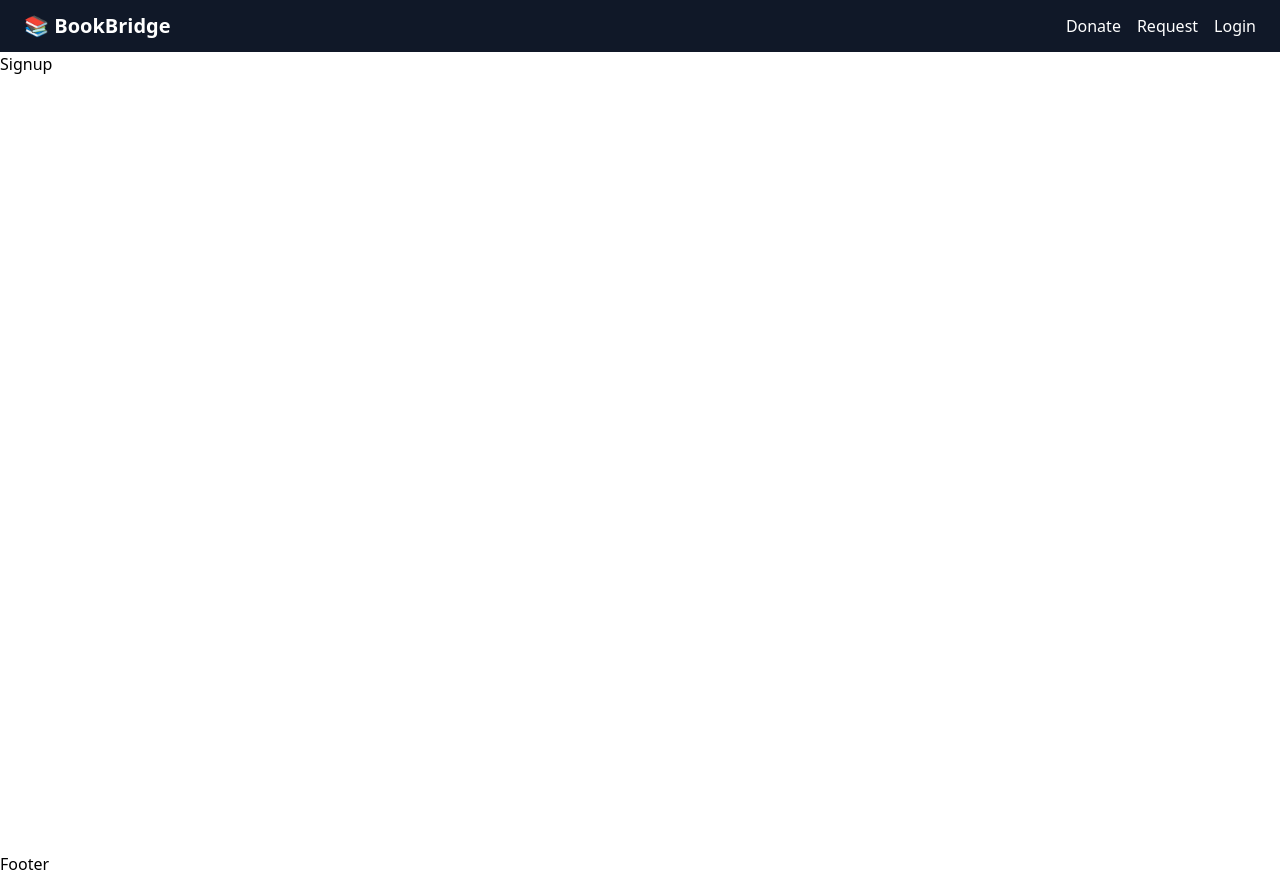
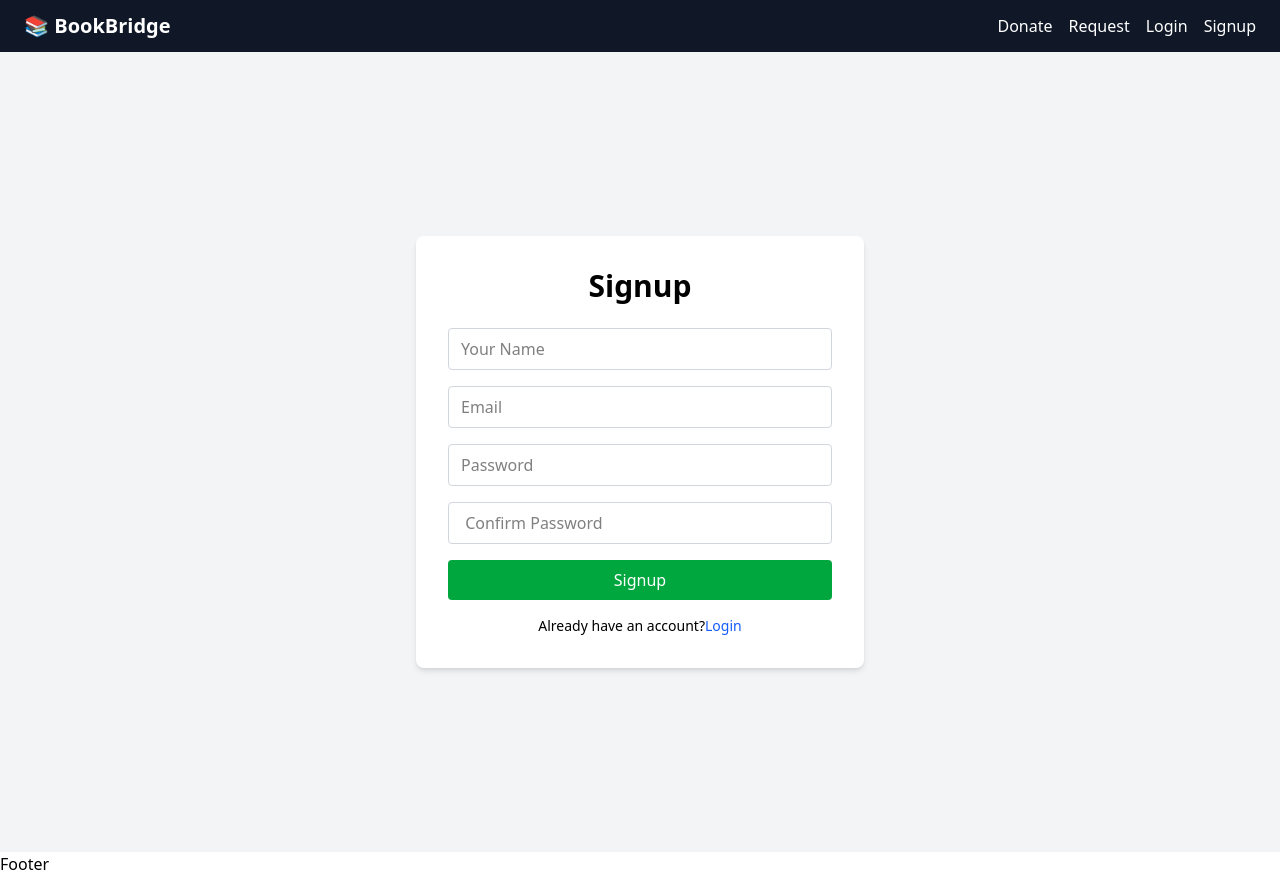
Before and after one commit to souravsharma7194-sketch/BridgeBook, a React (Vite) app: page /signup in a window 1280 px wide. Built offline with nearby package versions, Linux system fonts and the light colour scheme.

Commit message:
just made login and signup page used useNavigate hook and Api context

```diff
--- a/src/components/Navbar.jsx
+++ b/src/components/Navbar.jsx
@@ -1,8 +1,13 @@
 import React from 'react'
 import { Link } from 'react-router-dom'
+import { useAuth } from '../context/AuthContext'
 
 
 const Navbar = () => {
+
+const {user,logout} = useAuth();
+
+
   return (
 
 
@@ -11,8 +16,27 @@ const Navbar = () => {
     <div className="space-x-4">
       <Link to="/donate">Donate</Link>
       <Link to="/request">Request</Link>
-      <Link to="/login">Login</Link>
-    </div>
+
+{ user ? (
+
+<>
+<span className='font-semibold'> Hi, {user.name}</span>
+<button onClick={logout}
+className="bg-red-500 hover:bg-red-600 px-3 py-1 rounded">
+Logout
+</button>
+</>
+) : (
+
+<>
+
+<Link to= "/login">Login</Link>
+<Link to= "/signup">Signup</Link>
+
+</>
+)}
+
+</div>
   </nav>
 
 
--- a/src/context/AuthContext.jsx
+++ b/src/context/AuthContext.jsx
@@ -1,9 +1,24 @@
-import React from 'react'
+import React, { createContext, useState } from 'react'
+import { useContext } from 'react';
 
-const AuthContext = () => {
-  return (
-    <div>AuthContext</div>
-  )
+const AuthContext = createContext();
+
+export const AuthProvider = ({children}) => {
+
+  const [user,setUser] = useState(null);
+
+  const login = (userData) => setUser(userData);
+  const logout = () => setUser(null);
+
+    return (
+
+<AuthContext.Provider value={{user,login,logout}}>
+{children}
+</AuthContext.Provider>
+
+)
 }
 
-export default AuthContext
+export const useAuth = () => useContext(AuthContext);
+
+export default AuthContext;
--- a/src/main.jsx
+++ b/src/main.jsx
@@ -3,9 +3,12 @@ import { createRoot } from 'react-dom/client'
 import './index.css'
 import App from './App.jsx'
 import { BrowserRouter } from 'react-router-dom'
+import { AuthProvider } from './context/AuthContext.jsx'
 createRoot(document.getElementById('root')).render(
   <BrowserRouter>
+  <AuthProvider>
     <App />
+    </AuthProvider>
     </BrowserRouter>
 
 )
--- a/src/pages/Login.jsx
+++ b/src/pages/Login.jsx
@@ -1,8 +1,71 @@
-import React from 'react'
+import React, { useState } from 'react'
+import { useAuth } from '../context/AuthContext'
+import { useNavigate } from 'react-router-dom';
 
 const Login = () => {
-  return (
-    <div>Login</div>
+
+const {login} = useAuth();
+const navigate = useNavigate();
+const [email,setEmail] = useState("");
+const [password,setPassword] = useState("");
+
+const handleLogin = () => {
+
+if(!email || !password){
+
+alert("please enter both email and password");
+return;
+}
+
+
+
+    const firstUser = {name: "John Cena", email};
+
+    login(firstUser);
+     navigate("/");
+
+
+
+
+}
+
+return (
+    <div className="min-h-screen flex items-center justify-center bg-gray-100 px-2">
+<div className="w-full max-w-md bg-white shadow-md rounded-lg p-8">
+<h2 className="font-semibold text-3xl mb-6 text-center ">Login</h2>
+
+<input
+ type="email"
+ placeholder="Email"
+ className="py-2 px-3 border-1 mb-4 rounded w-full border-gray-300 rounded focus:outline-none focus:ring-2 focus:ring-blue-500 "
+onChange={(e)=> setEmail(e.target.value)}
+
+/>
+<br/>
+
+<input
+ type="password"
+ placeholder="Password"
+ className="py-2 px-3 w-64 mb-2 border-1 rounded w-full border-gray-300 rounded focus:outline-none focus:ring-2 focus:ring-blue-500 "
+ onChange={(e)=> setPassword(e.target.value)}
+ />
+<br/>
+
+<button
+className="bg-blue-600 py-2 px-6 text-white rounded hover:bg-blue-800 w-full "
+onClick={handleLogin}
+>
+    Login
+</button>
+
+
+</div>
+
+
+
+
+
+</div>
   )
 }
 
--- a/src/pages/Signup.jsx
+++ b/src/pages/Signup.jsx
@@ -1,9 +1,94 @@
-import React from 'react'
+import React, { useState } from 'react'
+import { Link, useNavigate } from 'react-router-dom';
+import { useAuth } from '../context/AuthContext';
 
 const Signup = () => {
+
+const {login} = useAuth();
+const navigate = useNavigate();
+
+const [name,setName] = useState("");
+const [email,setEmail] = useState("");
+const [password,setPassword] = useState("");
+const [confirmPassword,setConfirmPassword] = useState("");
+
+
+const handleSignup = () => {
+
+if(!name || !email || !password || !confirmPassword){
+
+alert("please fill all the fields")
+return;
+}
+
+if(password !== confirmPassword){
+alert("Passwords do not match!")
+return;
+
+}
+
+const newUser = {name,email};
+login(newUser);
+navigate("/");
+
+
+
+
+
+}
+
+
+
+
+
   return (
-    <div>Signup</div>
+    <div className="min-h-screen flex justify-center items-center bg-gray-100 px-2">
+<div className="w-full max-w-md shadow-md bg-white rounded-lg p-8  ">
+<h2 className="font-semibold text-center text-3xl mb-6">Signup</h2>
+
+<input type="text"
+placeholder="Your Name"
+className="py-2 px-3 w-full mb-4 border border-gray-300 rounded focus:outline-none focus:ring-2 focus:ring-green-500"
+onChange={(e)=> setName(e.target.value)}
+/>
+
+<input type="email"
+placeholder="Email"
+className="py-2 px-3 w-full mb-4 border border-gray-300 rounded focus:outline-none focus:ring-2 focus:ring-green-500"
+onChange={(e)=> setEmail(e.target.value)}
+/>
+<input type="password"
+placeholder="Password"
+className="py-2 px-3 w-full mb-4 border border-gray-300 rounded focus:outline-none focus:ring-2 focus:ring-green-500"
+onChange={(e)=> setPassword(e.target.value)}
+/>
+
+<input type="password"
+placeholder=" Confirm Password"
+className="py-2 px-3 w-full mb-4 border border-gray-300 rounded focus:outline-none focus:ring-2 focus:ring-green-500"
+onChange={(e)=> setConfirmPassword(e.target.value)}
+/>
+
+<button className="w-full text-white bg-green-600 py-2 px-6 hover:bg-green-700 transition rounded"
+onClick= {handleSignup}
+>
+
+Signup
+</button>
+
+<p className="text-center text-sm mt-4">
+ Already have an account?
+
+ <Link to = "/login"
+ className="text-blue-600 hover:underline">
+ Login
+ </Link>
+
+</p>
+
+</div>
+</div>
   )
 }
 
-export default Signup
+export default Signup;
```
